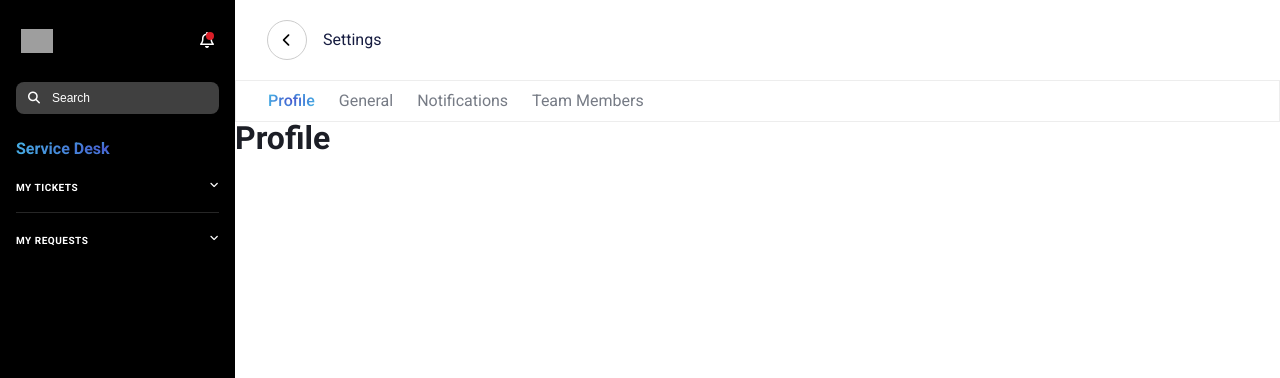
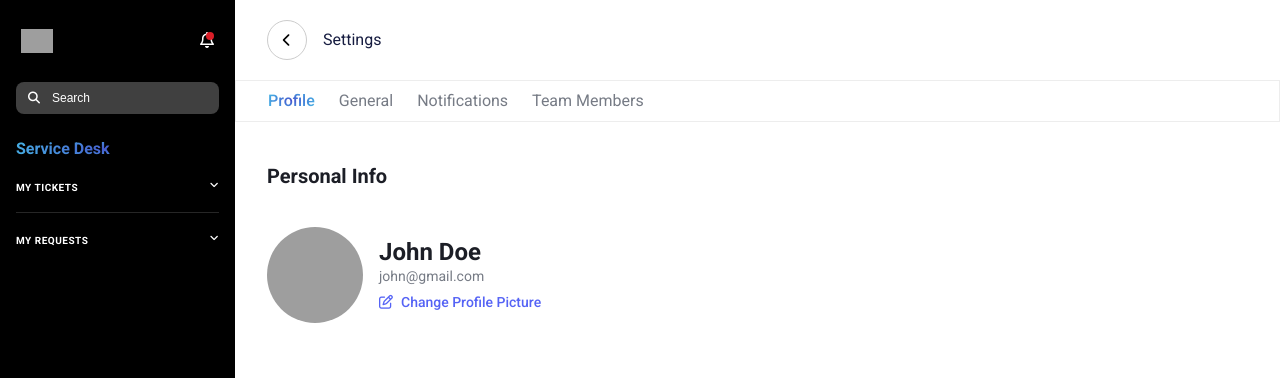
Before and after one commit to VishnuVNairCodes/deskday, a React (Create React App) app: page / in a window 1280 px wide. Shown: the top 378 px of the page. Built offline with nearby package versions, Linux system fonts and the light colour scheme; grey boxes are pictures that could not be loaded.

Commit message:
feat: create Profile page

```diff
--- a/src/App.css
+++ b/src/App.css
@@ -21,9 +21,16 @@
   --clr-header-heading: #171d41;
   --clr-nav-link-inactive: #767b85;
   --clr-nav-border: #ededed;
+  --clr-employee-card-email: #767b85;
+  --clr-employee-card-change-profile: #5563f5;
+  --clr-fieldset-border: #e3e3e3;
+  --clr-fieldset-value: #767b85;
 
   /* || shadows || */
   --sdw-aside-logout: 2px 2px 2rem 0 rgba(0, 0, 0.08);
+
+  /* || border-radii || */
+  --br-regular: 8px;
 }
 
 *,
--- a/src/components/Search/Search.css
+++ b/src/components/Search/Search.css
@@ -3,7 +3,7 @@
   align-items: center;
   gap: 1.2rem;
   padding: 8px 1.2rem;
-  border-radius: 8px;
+  border-radius: var(--br-regular);
   background-color: var(--clr-search-bg);
 }
 
--- a/src/pages/Profile/Profile.css
+++ b/src/pages/Profile/Profile.css
@@ -0,0 +1,54 @@
+.profile-container {
+  padding-top: 4rem;
+  padding-left: 3.2rem;
+}
+
+.profile-heading {
+  font-size: 2rem;
+  font-weight: var(--fwt-bold);
+  line-height: 2.8rem;
+  margin-bottom: 3.2rem;
+}
+
+/* || EMPLOYEE CARD || */
+.employee-card {
+  display: flex;
+  align-items: center;
+}
+
+.employee-card-details {
+  display: flex;
+  flex-direction: column;
+  padding: 1.6rem;
+}
+
+.employee-card-name {
+  font-size: 2.4rem;
+  font-weight: var(--fwt-bold);
+  line-height: 2.8rem;
+}
+
+.employee-card-email,
+.employee-card-change-profile {
+  font-size: 1.4rem;
+  line-height: 2rem;
+}
+
+.employee-card-email {
+  color: var(--clr-employee-card-email);
+}
+
+.employee-card-change-profile {
+  display: flex;
+  align-items: center;
+  gap: 8px;
+  font-weight: var(--fwt-semi-bold);
+  color: var(--clr-employee-card-change-profile);
+  margin-top: 6px;
+  cursor: pointer;
+}
+
+/* || EMPLOYEE DETAILS || */
+.employee-details-container {
+  margin-top: 5.6rem;
+}
--- a/src/pages/Profile/index.jsx
+++ b/src/pages/Profile/index.jsx
@@ -1,7 +1,24 @@
+import { Avatar, FieldSet } from "../../components";
 import "./Profile.css";
 
-const Profile = () => {
-  return <h1>Profile</h1>;
-};
+const Profile = () => (
+  <div className="profile-container">
+    <h5 className="profile-heading">Personal Info</h5>
+    <div className="employee-card">
+      <Avatar size="large" />
+      <div className="employee-card-details">
+        <h4 className="employee-card-name">John Doe</h4>
+        <p className="employee-card-email">john@gmail.com</p>
+        <div className="employee-card-change-profile">
+          <i className="fa-regular fa-pen-to-square"></i>
+          <p>Change Profile Picture</p>
+        </div>
+      </div>
+    </div>
+    <div className="employee-details-container">
+      <FieldSet fieldName="Full name" fieldData="John doe" />
+    </div>
+  </div>
+);
 
 export { Profile };
```
